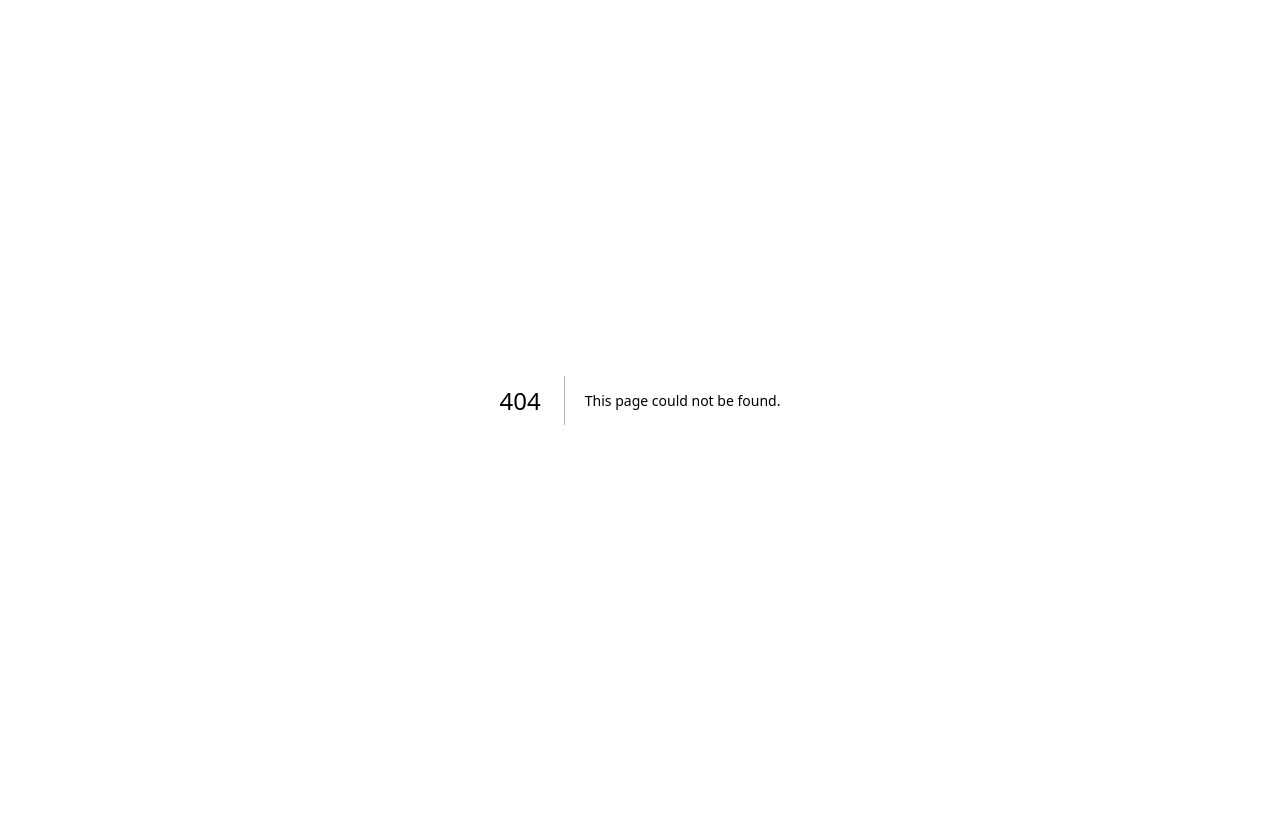
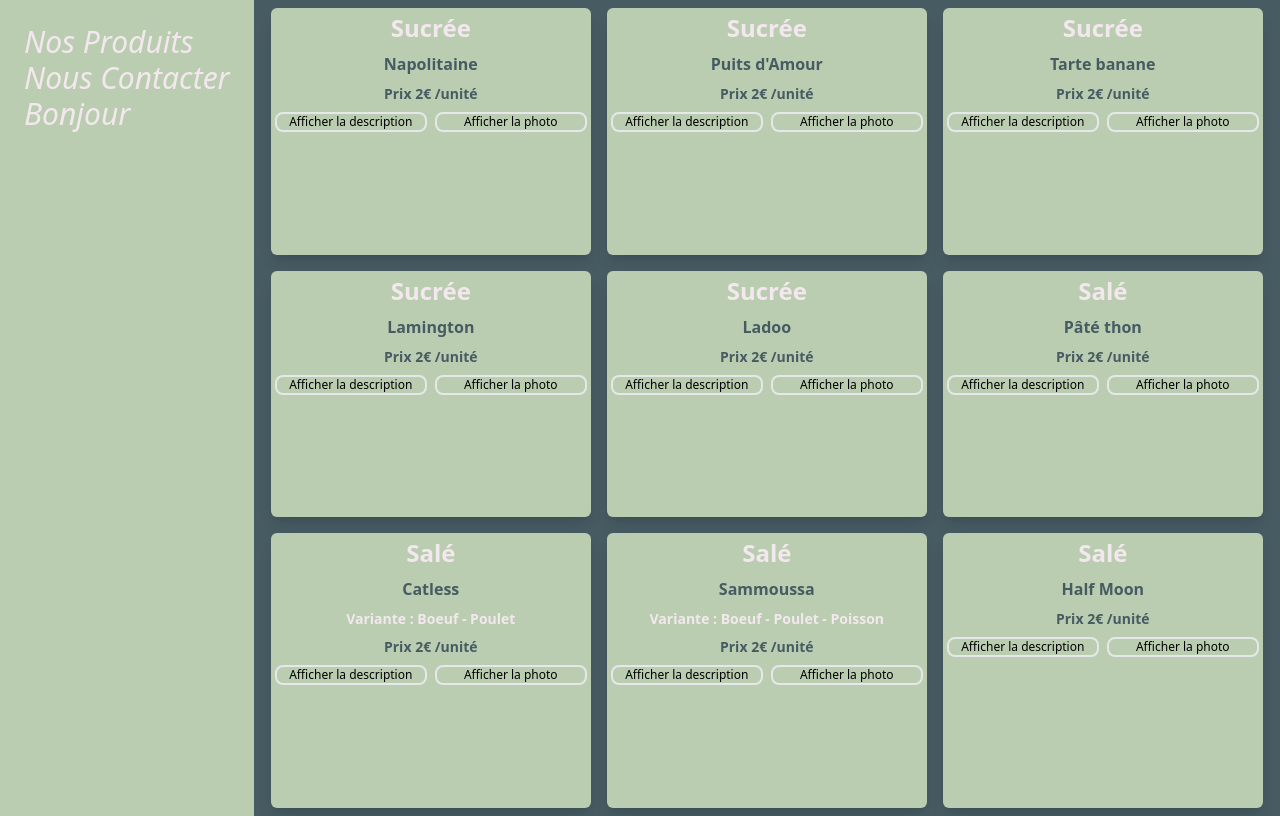
Before and after one commit to illshaad/Tigato, a Next.js app: page /commande in a window 1280 px wide. Before the commit this address had no page. Built offline with nearby package versions, Linux system fonts and the light colour scheme.

Commit message:
add products

```diff
--- /dev/null
+++ b/data/products.json
@@ -0,0 +1,58 @@
+[
+  {
+    "type": "Sucrée",
+    "name": "Napolitaine",
+    "description": "Ce gâteau est composé de plusieurs couches de génoise, alternant entre des couches de vanille, de chocolat et de fraise. La génoise est légère et moelleuse, avec une texture aérée qui permet aux saveurs de chaque couche de se marier parfaitement. La couche de vanille est douce et crémeuse, tandis que la couche de chocolat est riche et corsée. La couche de fraise apporte une touche de fraîcheur et de légèreté, ainsi qu'une belle couleur rose.",
+    "price": "2"
+  },
+  {
+    "type": "Sucrée",
+    "name": "Puits d'Amour",
+    "description": "Le gâteau Puits d'Amour est une délicieuse pâtisserie typique de l'île Maurice. Il se compose d'une croûte de pâte feuilletée croustillante, garnie d'une crème pâtissière onctueuse et parfumée à la vanille. La croûte de pâte est traditionnellement en forme de petit cercle avec un petit trou au milieu, d'où son nom",
+    "price": "2"
+  },
+  {
+    "type": "Sucrée",
+    "name": "Tarte banane",
+    "description": "La tarte banane est une pâtisserie traditionnelle de l'île Maurice, qui allie la douceur de la banane à la richesse d'une croûte de pâte sablée. La tarte est généralement garnie de bananes mûres et tranchées, disposées sur un lit de crème pâtissière ou de caramel.",
+    "price": "2"
+  },
+  {
+    "type": "Sucrée",
+    "name": "Lamington",
+    "description": "C'est un gâteau moelleux et aéré, recouvert d'un glaçage chocolaté et de noix de coco râpée.",
+    "price": "2"
+  },
+  {
+    "type": "Sucrée",
+    "name": "Ladoo",
+    "description": "Le Ladoo est un délicieux gâteau traditionnel de l'île Maurice, qui est souvent préparé pour les fêtes et les célébrations. Ce petit gâteau sphérique est généralement fait à partir de farine de pois chiche, de sucre, de beurre clarifié (ghee), de cardamome, de noix de coco râpée et d'amandes.",
+    "price": "2"
+  },
+  {
+    "type": "Salé",
+    "name": "Pâté thon",
+    "description": "Ce gâteau se compose d'une pâte feuilletée croustillante, fourrée d'une garniture épicée à base de thon, d'oignons, de piments, d'ail, de gingembre et de coriandre. La garniture est préparée en faisant sauter les ingrédients ensemble dans de l'huile, puis en laissant mijoter jusqu'à ce qu'elle soit bien cuite",
+    "price": "2"
+  },
+  {
+    "type": "Salé",
+    "name": "Catless",
+    "description": "Ce gâteau est préparé à partir d'une pâte à base de farine, d'eau, de sel et d'huile, qui est étalée finement et coupée en petits cercles. La pâte est ensuite frite dans de l'huile chaude jusqu'à ce qu'elle soit dorée et croustillante.",
+    "variante": "Boeuf - Poulet",
+    "price": "2"
+  },
+  {
+    "type": "Salé",
+    "name": "Sammoussa",
+    "description": "Le Samoussa est préparé à partir d'une pâte à base de farine de blé, d'eau et de sel, qui est étalée finement et coupée en petits cercles. La pâte est ensuite pliée en forme de triangle et remplie d'une garniture épicée à base de légumes, de viande hachée ou de fromage.",
+    "variante": "Boeuf - Poulet - Poisson",
+    "price": "2"
+  },
+  {
+    "type": "Salé",
+    "name": "Half Moon",
+    "description": "Le gâteau Half Moon est une spécialité culinaire populaire de l'île Maurice, souvent servie comme collation ou en accompagnement d'un repas principal. Ce petit gâteau salé en forme de demi-lune ressemble à un petit chausson.",
+    "price": "2"
+  }
+]
--- a/package.json
+++ b/package.json
@@ -9,6 +9,7 @@
     "lint": "next lint"
   },
   "dependencies": {
+    "@hookform/resolvers": "^2.9.11",
     "@types/node": "18.14.6",
     "@types/react": "18.0.28",
     "@types/react-dom": "18.0.11",
@@ -18,7 +19,8 @@
     "react": "18.2.0",
     "react-dom": "18.2.0",
     "react-hook-form": "^7.43.4",
-    "typescript": "4.9.5"
+    "typescript": "4.9.5",
+    "yup": "^1.0.2"
   },
   "devDependencies": {
     "autoprefixer": "^10.4.13",
--- /dev/null
+++ b/pages/commande/index.tsx
@@ -0,0 +1,15 @@
+import React from "react";
+import { useRouter } from "next/router";
+
+import Menu from "../composant/menu";
+import Produits from "../composant/produits";
+
+export default function Commande() {
+  const router = useRouter();
+  const { name, phone }: { name: string; phone: string } = router.query;
+  return (
+    <div>
+      <Menu name={name} />
+    </div>
+  );
+}
--- a/pages/composant/formulaire.tsx
+++ b/pages/composant/formulaire.tsx
@@ -1,12 +1,13 @@
+import { useRouter } from "next/router";
 import { useForm, SubmitHandler } from "react-hook-form";
 
 type Inputs = {
   name: string;
-  phone: number;
-  value: "string";
+  phone: string;
 };
 
 export default function Formulaire() {
+  const router = useRouter();
   const {
     register,
     handleSubmit,
@@ -14,7 +15,14 @@ export default function Formulaire() {
     formState: { errors },
   } = useForm<Inputs>();
 
-  const onSubmit: SubmitHandler<Inputs> = (data) => console.log(data);
+  const onSubmit: SubmitHandler<Inputs> = (data) => {
+    const { name, phone } = data;
+    const addZero = phone.toString().padStart(2, "0");
+    return router.push({
+      pathname: "/commande",
+      query: { name, phone: addZero },
+    });
+  };
 
   return (
     <>
@@ -39,8 +47,6 @@ export default function Formulaire() {
           {...register("phone", {
             maxLength: 10,
             required: true,
-            valueAsNumber: true,
-            pattern: { value: "(0|\\+33|0033)[1-9][0-9]{8}" },
           })}
           className="border rounded-lg p-2 mt-2"
         />
--- /dev/null
+++ b/pages/composant/menu.tsx
@@ -0,0 +1,24 @@
+import React from "react";
+import Produits from "./produits";
+
+export default function Menu({ name }: { name: string }) {
+  return (
+    <div className="flex">
+      <div className="p-6 flex-none">
+        <h1 className="italic font-normal text-3xl  text-[#f3e8ee]">
+          Nos Produits
+        </h1>
+        <h1 className="italic font-normal text-3xl  text-[#f3e8ee]">
+          Nous Contacter
+        </h1>
+        <h1 className="italic font-normal text-3xl  text-[#f3e8ee]">
+          Bonjour {name}
+        </h1>
+      </div>
+
+      <div className="flex flex-auto bg-[#475B63] items-center justify-center">
+        <Produits />
+      </div>
+    </div>
+  );
+}
--- /dev/null
+++ b/pages/composant/produits.tsx
@@ -0,0 +1,65 @@
+import React, { useState } from "react";
+import products from "../../data/products.json";
+import { motion } from "framer-motion";
+
+const show = {
+  opacity: 1,
+  display: "block",
+};
+
+const hide = {
+  opacity: 0,
+  transitionEnd: {
+    display: "none",
+  },
+};
+
+export default function Produits() {
+  const [isVisible, setIsVisible] = useState(false);
+
+  return (
+    <div
+      className={`flex ${
+        !isVisible ? "h-screen" : null
+      } flex-wrap mt-2 mb-2 gap-4 justify-center`}
+    >
+      {products.map((product, key) => (
+        <div
+          key={"test"}
+          className="shadow-lg  h-50 w-80 p-1 bg-[#bacdb0] rounded-md"
+        >
+          <h2 className="mb-2 text-2xl font-bold text-center text-[#f3e8ee]">
+            {product.type}
+          </h2>
+
+          <h2 className="mb-2 text-1xl font-bold text-center text-[#475B63]">
+            {product.name}
+          </h2>
+          <h3 className="mb-2 text-sm font-no text-center text-[#f3e8ee]">
+            {isVisible && product.description}
+          </h3>
+          <h3 className="mb-2 text-sm font-bold text-center text-[#f3e8ee]">
+            {product.variante ? `Variante : ${product.variante}` : null}
+          </h3>
+          <h3 className="mb-2 text-sm font-bold text-center text-[#475B63]">
+            Prix {product.price}€ /unité
+          </h3>
+          <div className="grid gap-2  grid-cols-2">
+            <div
+              className=" text-center rounded text-xs rounded-lg border-2 border-{#06a77d}"
+              onClick={() => setIsVisible(!isVisible)}
+            >
+              Afficher la description
+            </div>
+            <div
+              className=" text-center text-xs rounded rounded-lg border-2 border-{#06a77d}"
+              onClick={() => setIsVisible(!isVisible)}
+            >
+              Afficher la photo
+            </div>
+          </div>
+        </div>
+      ))}
+    </div>
+  );
+}
--- a/pages/index.tsx
+++ b/pages/index.tsx
@@ -13,14 +13,14 @@ export default function Home() {
         <link rel="icon" href="/favicon.ico" />
       </Head>
       <main className="grid h-screen place-items-center">
-        <div className="h-80 p-6 border-{#005377} bg-[#005377] rounded-lg">
-          <h2 className="mb-2 text-3xl font-bold text-center tracking-tight text-gray-900">
+        <div className="h-80 p-6 border-{#475B63} bg-[#475B63] rounded-lg">
+          <h2 className="mb-2 text-3xl font-bold text-center tracking-tight text-[#f3e8ee]">
             Tigato
           </h2>
-          <p className="mb-2 text-center font-normal text-gray-900">
-            Pour continuer veuillez indiquer votre prénom
+          <p className="mb-2 text-center font-normal text-[#f3e8ee]">
+            Pour continuer merci indiquer votre prénom
           </p>
-          <p className="p-4 text-xs align-bottom  text-center font-normal text-gray-900">
+          <p className="p-4 text-xs align-bottom  text-center font-normal text-[#f3e8ee]">
             Votre prénom nous serviron à vous contacter pour la réservation de
             votre commande
           </p>
--- a/styles/globals.css
+++ b/styles/globals.css
@@ -7,5 +7,5 @@
 @tailwind utilities;
 
 body {
-  background: #06a77d;
+  background: #bacdb0;
 }
```
Also changed, not shown: 1 other file (tests, documents, lock files or other folders).
